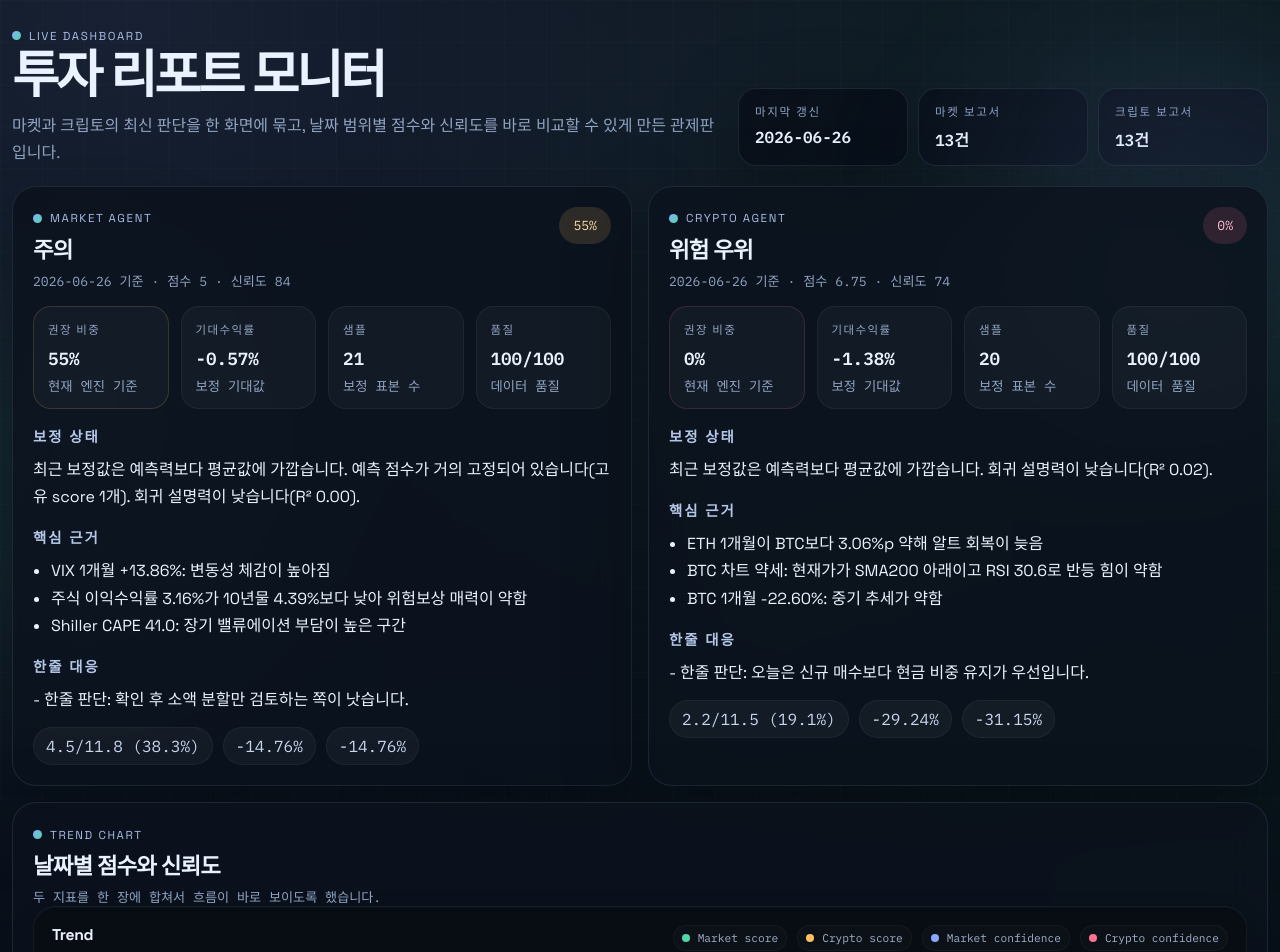
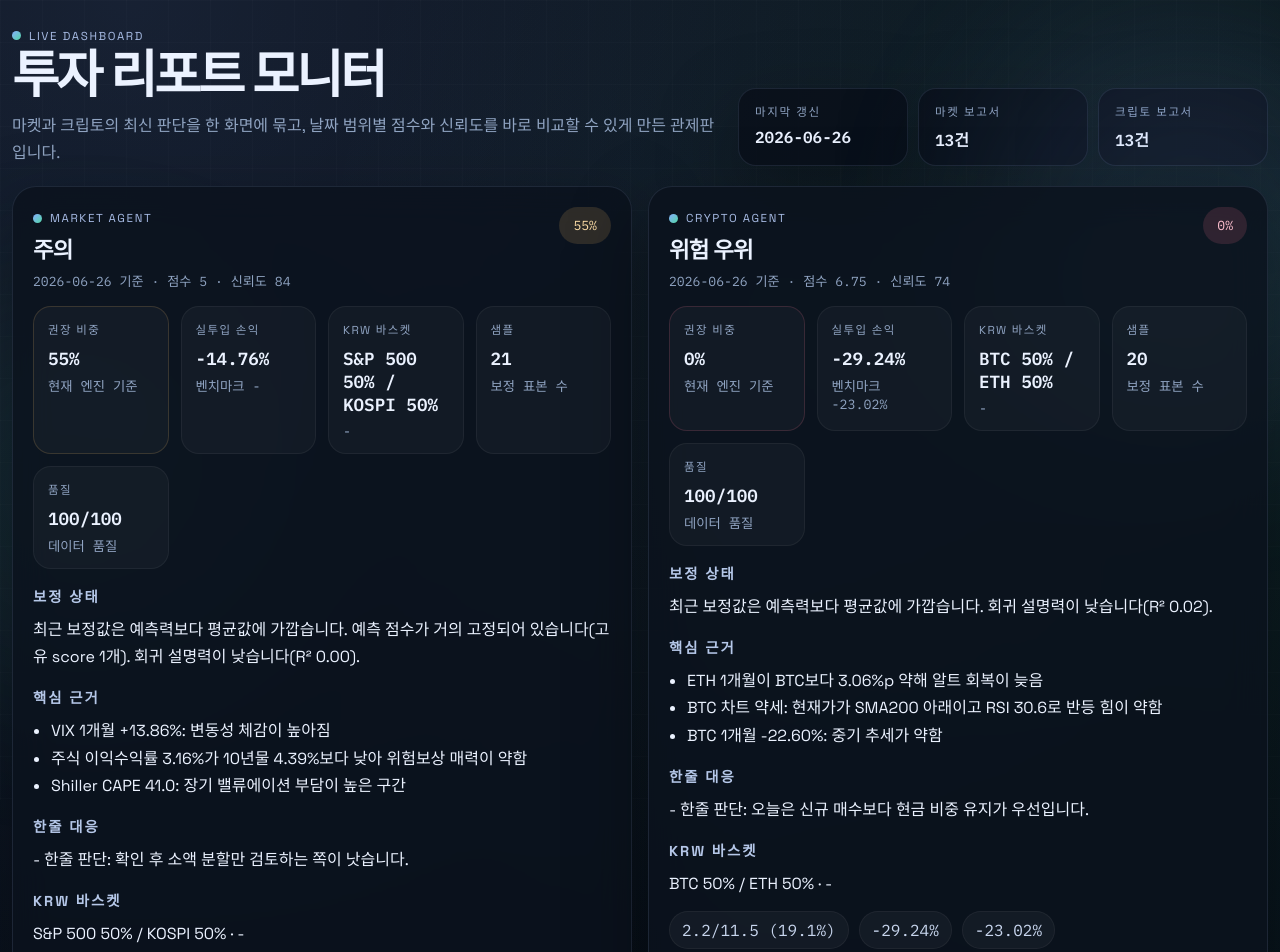
Before and after one commit to tioon/market-monitor-dashboard, a React (Vite) app: page / in a window 1280 px wide. Shown: the top 952 px of the page. Built offline with nearby package versions, Linux system fonts and the light colour scheme.

Commit message:
feat: show KRW backtest results

```diff
--- a/src/App.jsx
+++ b/src/App.jsx
@@ -71,9 +71,18 @@ function performanceSummary(project) {
   const returnRows = Array.isArray(report.return_rows) ? report.return_rows : [];
   if (!text) return null;
 
+  const escapeRegExp = (value) => String(value).replace(/[.*+?^${}()|[\]\\]/g, '\\$&');
   const pick = (label) => {
-    const match = text.match(new RegExp(`${label}:\\s*([^\\n]+)`));
+    const match = text.match(new RegExp(`${escapeRegExp(label)}:\\s*([^\\n]+)`));
     return match ? match[1].trim() : '-';
+  };
+
+  const firstPick = (...labels) => {
+    for (const label of labels) {
+      const value = pick(label);
+      if (value !== '-') return value;
+    }
+    return '-';
   };
 
   const avgReturn = (key) => {
@@ -82,17 +91,27 @@ function performanceSummary(project) {
     return total / returnRows.length;
   };
 
+  const calibration = report.calibration || {};
+  const benchmarkWeights = calibration.benchmark_weights || {};
+  const isMarket = project.projectId === 'market-agent';
+  const leftLabel = isMarket ? 'S&P 500' : 'BTC';
+  const rightLabel = isMarket ? 'KOSPI' : 'ETH';
+  const leftWeight = toNumber(benchmarkWeights.left_weight, 0.5);
+  const rightWeight = toNumber(benchmarkWeights.right_weight, 0.5);
+
   return {
-    accuracy: pick('판단 적중률'),
+    accuracy: firstPick('판단 적중률'),
     mae: pick('평균 점수 오차'),
-    winRate: pick('전략 승률'),
-    maxDrawdown: pick('최대 낙폭'),
-    strategyReturn: pick('전략 누적 수익률'),
-    benchmarkReturn: pick('SPY 누적 수익률') !== '-' ? pick('SPY 누적 수익률') : pick('BTC 누적 수익률'),
+    winRate: firstPick('전략 승률'),
+    maxDrawdown: firstPick('최대 낙폭'),
+    strategyReturn: firstPick('전략 누적 수익률'),
+    benchmarkReturn: firstPick('벤치마크 누적 수익률', 'S&P 500(원화) 누적 수익률', 'KRW 바스켓 누적 수익률'),
     sampleCount: returnRows.length,
     avgStrategyReturnPct: avgReturn('strategy_return_pct'),
     avgBenchmarkReturnPct: avgReturn('benchmark_return_pct') ?? avgReturn('spy_return_pct') ?? avgReturn('kospi_return_pct') ?? avgReturn('asset_return_pct'),
     exposureRate: returnRows.length ? returnRows.reduce((sum, row) => sum + toNumber(row.exposure, 0), 0) / returnRows.length : null,
+    benchmarkWeightsLabel: `${leftLabel} ${Math.round(leftWeight * 100)}% / ${rightLabel} ${Math.round(rightWeight * 100)}%`,
+    benchmarkMethod: benchmarkWeights.method || '-',
   };
 }
 
@@ -426,7 +445,8 @@ function ProjectCard({ project }) {
 
       <div className="metric-grid">
         <MetricCard label="권장 비중" value={formatPercentInt(decision?.engine?.position_size)} caption="현재 엔진 기준" tone={tone} />
-        <MetricCard label="기대수익률" value={pct(decision?.calibration?.expected_return_pct ?? 0, 2)} caption="보정 기대값" />
+        <MetricCard label="실투입 손익" value={perf?.strategyReturn || pct(decision?.calibration?.expected_return_pct ?? 0, 2)} caption={perf?.benchmarkReturn ? `벤치마크 ${perf.benchmarkReturn}` : 'KRW 기준'} />
+        <MetricCard label="KRW 바스켓" value={perf?.benchmarkWeightsLabel || '-'} caption={perf?.benchmarkMethod || '역사 데이터 기준'} />
         <MetricCard label="샘플" value={cleanText(decision?.calibration?.sample_count ?? 0)} caption="보정 표본 수" />
         <MetricCard label="품질" value={`${cleanText(decision?.engine?.quality_score ?? '-')}/100`} caption="데이터 품질" />
       </div>
@@ -454,11 +474,21 @@ function ProjectCard({ project }) {
         </p>
       </div>
 
+      {perf?.benchmarkWeightsLabel ? (
+        <div className="mini-block">
+          <h3>KRW 바스켓</h3>
+          <p className="note">
+            {perf.benchmarkWeightsLabel}
+            {perf.benchmarkMethod ? ` · ${perf.benchmarkMethod}` : ''}
+          </p>
+        </div>
+      ) : null}
+
       {perf ? (
         <div className="perf-strip">
           <span>{perf.accuracy}</span>
           <span>{perf.strategyReturn}</span>
-          <span>{perf.maxDrawdown}</span>
+          <span>{perf.benchmarkReturn}</span>
         </div>
       ) : null}
     </section>
@@ -543,6 +573,8 @@ function Simulator({ marketProject, cryptoProject }) {
   const marketReturnRows = getReturnRows(marketProject);
   const cryptoReturnRows = getReturnRows(cryptoProject);
   const combinedReturnRows = mergeReturnRows(marketProject, cryptoProject);
+  const marketBasketLabel = marketPerf?.benchmarkWeightsLabel || 'S&P 500 / KOSPI';
+  const cryptoBasketLabel = cryptoPerf?.benchmarkWeightsLabel || 'BTC / ETH';
 
   const [marketWeight, setMarketWeight] = React.useState(Math.round(toNumber(marketDecision.engine?.position_size, 55)));
   const [cryptoWeight, setCryptoWeight] = React.useState(Math.round(toNumber(cryptoDecision.engine?.position_size, 0)));
@@ -599,7 +631,7 @@ function Simulator({ marketProject, cryptoProject }) {
           <h3>실투입 예상 수익률</h3>
           <p className="subtle">실제 사후검증 수익률을 날짜별로 누적해서, 리포트대로 투자했을 때의 순손익을 보여줍니다.</p>
         </div>
-        <span className="subtle">기준 자산: Market = S&P 500 / KOSPI, Crypto = Bitcoin</span>
+        <span className="subtle">기준 자산: Market = {marketBasketLabel}, Crypto = {cryptoBasketLabel}</span>
       </div>
 
       <div className="sim-grid">
```
Also changed, not shown: src/data/snapshot.json.
